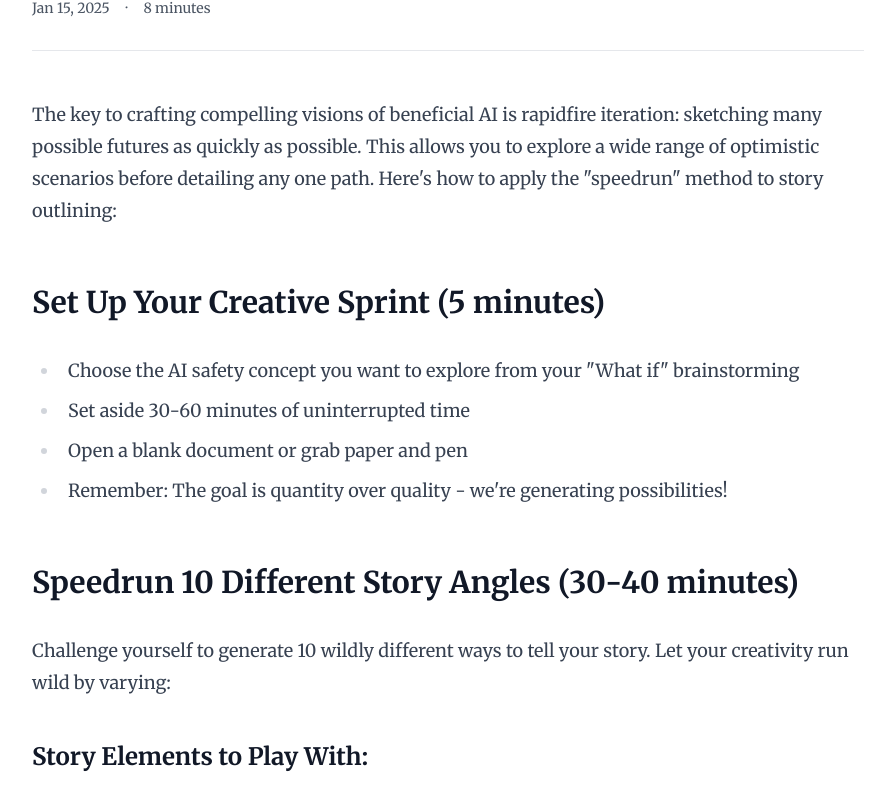
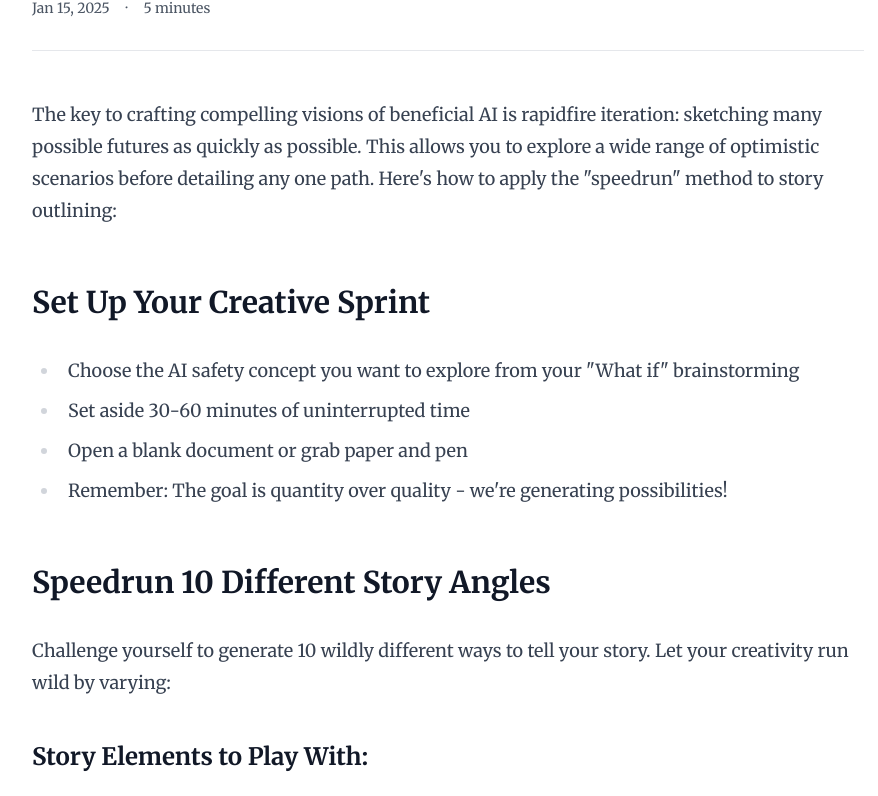
Before and after one commit to alyssia-x/website, a Next.js app: page /blog/speedrun-story-outlines in a window 1280 px wide. Shown: the part 394-1190 px from the top of the page, without its empty margins (192-1070 px from the left). Built offline with nearby package versions, Linux system fonts and the light colour scheme.

Commit message:
update blog!

```diff
--- a/src/app/blog/speedrun-story-outlines/metadata.ts
+++ b/src/app/blog/speedrun-story-outlines/metadata.ts
@@ -1,6 +1,6 @@
 export const metadata = {
   title: "How to Speedrun Story Outlines for Envisioning Positive AI Safety Futures",
   date: "Jan 15, 2025",
-  readingTime: 8,
+  readingTime: 5,
   excerpt: "Learn how to rapidly generate and iterate on story outlines to explore optimistic scenarios for beneficial AI futures.",
 };
--- a/src/app/blog/speedrun-story-outlines/page.tsx
+++ b/src/app/blog/speedrun-story-outlines/page.tsx
@@ -18,7 +18,7 @@ export default function SpeedrunStoryOutlinesPost() {
         Here's how to apply the "speedrun" method to story outlining:
       </p>
 
-      <h2>Set Up Your Creative Sprint (5 minutes)</h2>
+      <h2>Set Up Your Creative Sprint</h2>
       <ul>
         <li>Choose the AI safety concept you want to explore from your "What if" brainstorming</li>
         <li>Set aside 30-60 minutes of uninterrupted time</li>
@@ -26,7 +26,7 @@ export default function SpeedrunStoryOutlinesPost() {
         <li>Remember: The goal is quantity over quality - we're generating possibilities!</li>
       </ul>
 
-      <h2>Speedrun 10 Different Story Angles (30-40 minutes)</h2>
+      <h2>Speedrun 10 Different Story Angles</h2>
       <p>
         Challenge yourself to generate 10 wildly different ways to tell your story. Let your creativity run wild by varying:
       </p>
```
